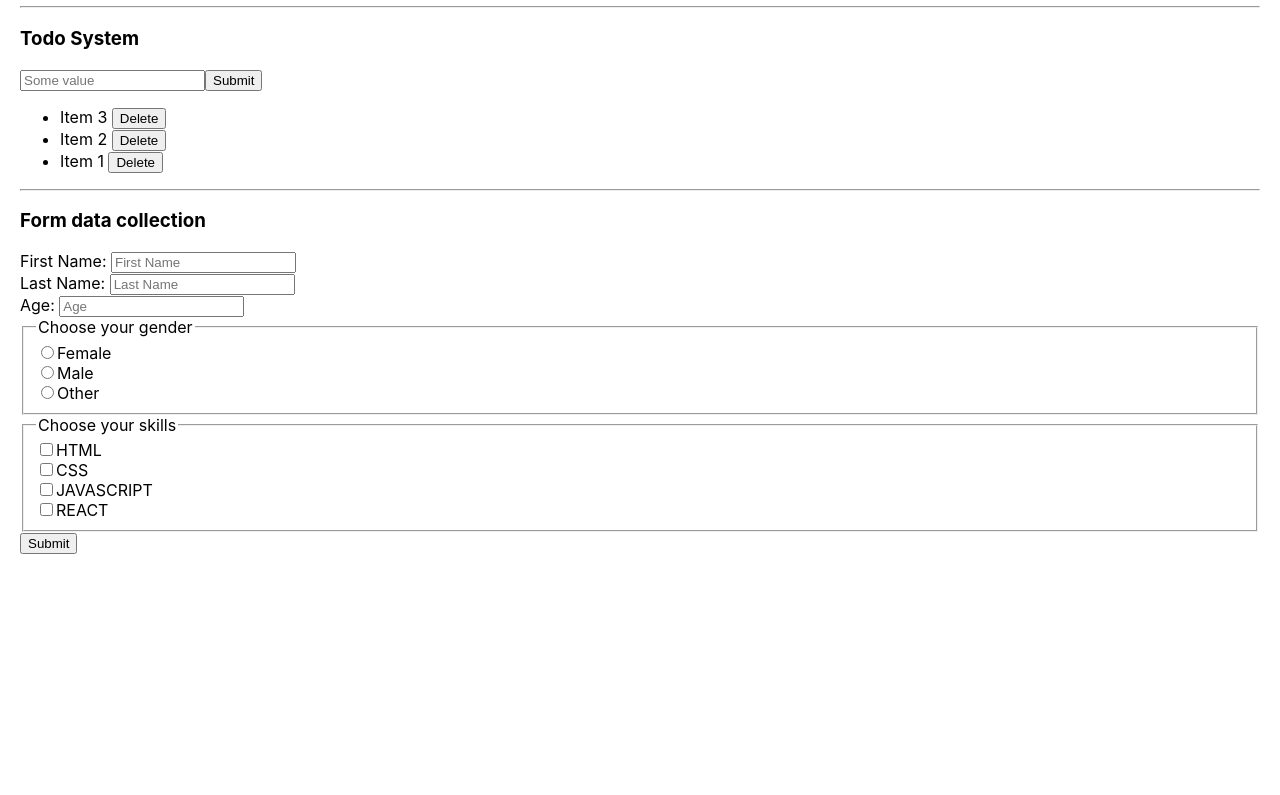
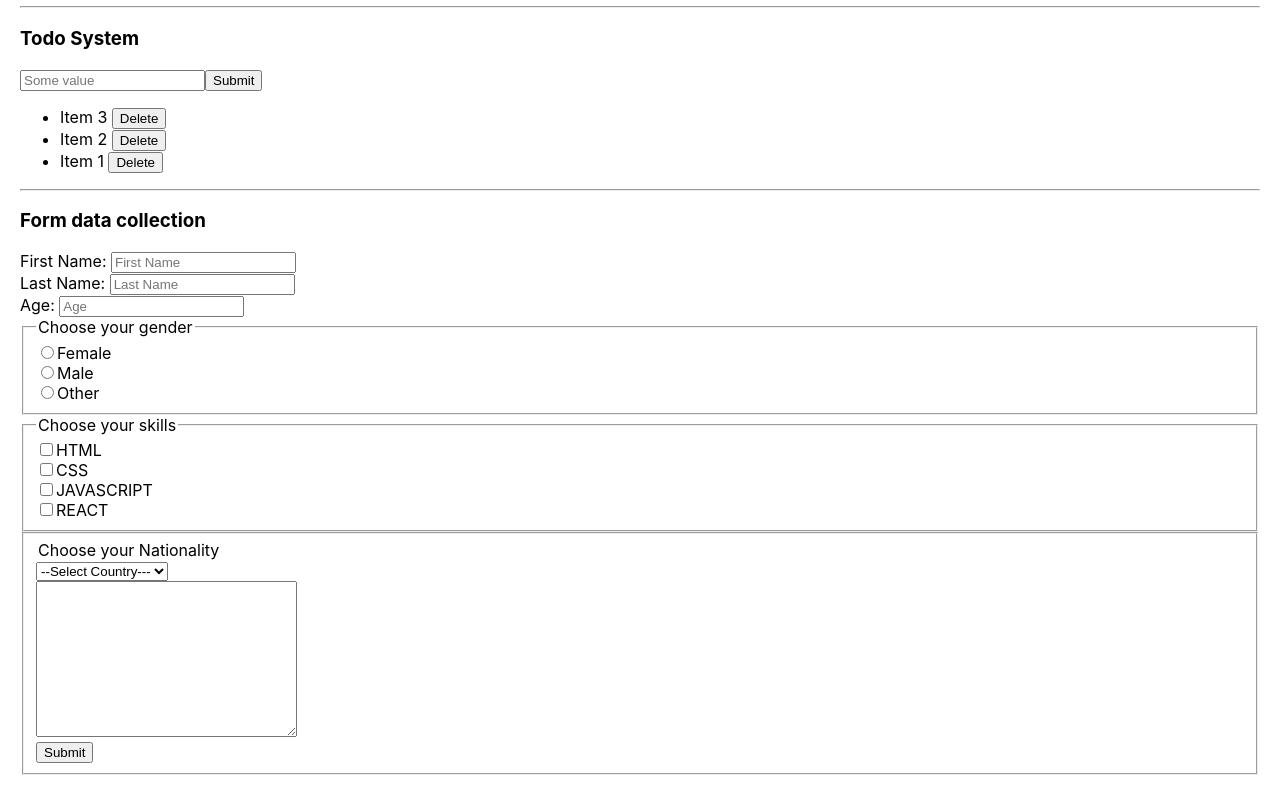
Before and after one commit to Sulaymon333/react-mastery, a React (Create React App) app: page / in a window 1280 px wide. Shown: the part 606-1401 px from the top of the page. Before the commit the page ends 1180 px from the top, so only its background shows below. Built offline with nearby package versions, Linux system fonts and the light colour scheme.

Commit message:
completed various form field handling

```diff
--- a/src/Components/AddTodo.js
+++ b/src/Components/AddTodo.js
@@ -33,7 +33,7 @@ class AddTodo extends Component {
       this.setState({
         feedback: 'You must input a valid input'
       });
-    } else if (this.state.todos.indexOf(this.state.todo) == -1) {
+    } else if (this.state.todos.indexOf(this.state.todo) === -1) {
       this.setState(prevState => ({
         todos: [...prevState.todos, this.state.todo]
       }));
--- a/src/Components/AddUser.js
+++ b/src/Components/AddUser.js
@@ -1,6 +1,15 @@
 import React, { Component } from 'react';
 import PropTypes from 'prop-types';
 import InputField from './InputField';
+import SelectField from './SelectField';
+import TextAreaField from './TextAreaField';
+
+const options = [
+  { label: '--Select Country---', value: '' },
+  { label: 'Finnish', value: 'Finnish' },
+  { label: 'Swedish', value: 'Swedish' },
+  { label: 'Danish', value: 'Danish' }
+];
 
 class AddUser extends Component {
   state = {
@@ -13,7 +22,9 @@ class AddUser extends Component {
       css: false,
       javascript: false,
       react: false
-    }
+    },
+    nationality: '',
+    message: ''
   };
 
   handleChange = e => {
@@ -40,6 +51,12 @@ class AddUser extends Component {
   handleSubmit = e => {
     e.preventDefault();
     console.log(this.state);
+    this.setState({
+      firstName: '',
+      lastName: '',
+      age: '',
+      message: ''
+    });
   };
 
   render() {
@@ -118,7 +135,19 @@ class AddUser extends Component {
             onChange={this.handleChange}
           />
         </fieldset>
-        <button type="submit">Submit</button>
+
+        <fieldset>
+          <SelectField
+            options={options}
+            legend={'Choose your Nationality'}
+            id="nationality"
+            value={this.state.nationality}
+            onChange={this.handleChange}
+          />
+          <TextAreaField id="message" value={this.state.message} rows="10" cols="30" onChange={this.handleChange} />
+          <br />
+          <button type="submit">Submit</button>
+        </fieldset>
       </form>
     );
   }
--- a/src/Components/InputField.js
+++ b/src/Components/InputField.js
@@ -1,7 +1,7 @@
 import React from 'react';
 
 const InputField = ({ label, id, name, type, value, placeholder, onChange, error, checked }) => {
-  if (type == 'radio' || type == 'checkbox') {
+  if (type === 'radio' || type === 'checkbox') {
     return (
       <div>
         <input type={type} id={id} name={name} value={value} onChange={onChange} checked={checked} />
--- /dev/null
+++ b/src/Components/SelectField.js
@@ -0,0 +1,22 @@
+import React from 'react';
+
+const SelectField = ({ options, legend, id, value, onChange }) => {
+  const optionList = options.map((option, i) => {
+    const { label, value } = option;
+    return (
+      <option value={value} key={value + i}>
+        {label}
+      </option>
+    );
+  });
+  return (
+    <div>
+      <legend>{legend}</legend>
+      <select id={id} value={value} onChange={onChange}>
+        {optionList}
+      </select>
+    </div>
+  );
+};
+
+export default SelectField;
--- /dev/null
+++ b/src/Components/TextAreaField.js
@@ -0,0 +1,6 @@
+import React from 'react';
+
+const TextAreaField = ({ id, value, cols, rows, onChange }) => {
+  return <textarea name="" id={id} value={value} cols={cols} rows={rows} onChange={onChange} />;
+};
+export default TextAreaField;
```
